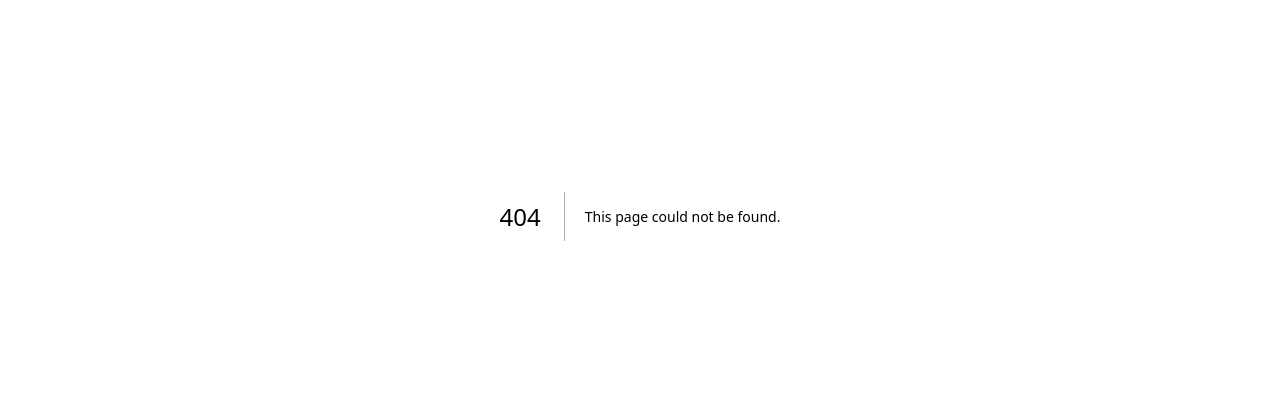
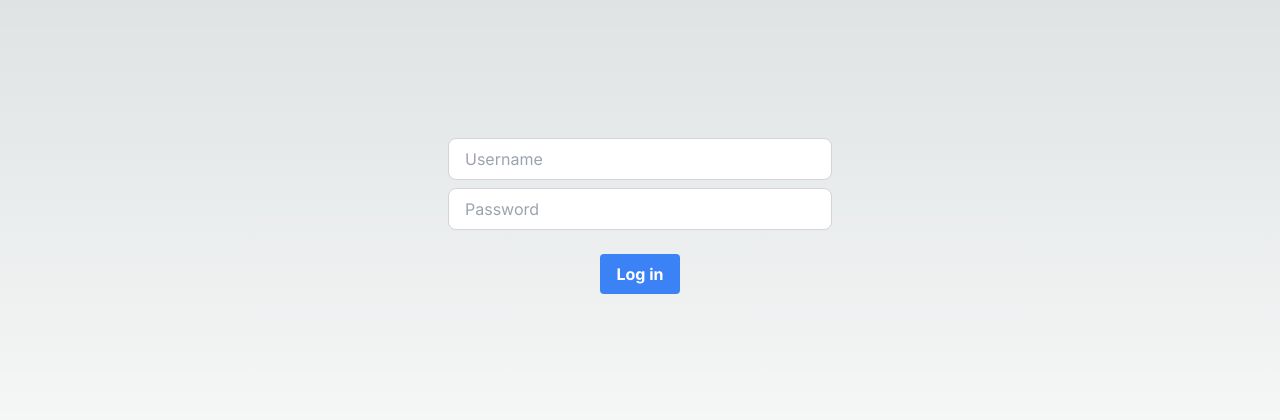
Before and after one commit to younes-jabbour/lmdina-frontend, a Next.js app: page /login in a window 1280 px wide. Before the commit this address had no page. Shown: the part 184-604 px from the top of the page. Built offline with nearby package versions, Linux system fonts and the light colour scheme.

Commit message:
Implemented login with JWT

```diff
--- /dev/null
+++ b/src/app/login/page.js
@@ -0,0 +1,67 @@
+'use client'
+import {useRouter} from "next/navigation";
+
+import React from "react";
+import {loginUser} from "../../utils/auth";
+import {userAPI} from "../../utils/api";
+
+
+export default function Home() {
+    const router = useRouter();
+
+    const [username, setUsername] = React.useState("");
+    const [password, setPassword] = React.useState("");
+
+    const handleSubmit = async (e) => {
+        e.preventDefault();
+        const payload = {username, password}
+        const data = await loginUser(payload);
+        window.localStorage.setItem("token", data.accessToken);
+        const user = await userAPI.get()
+        window.localStorage.setItem("user", JSON.stringify(user));
+        router.push("/");
+    };
+
+    return (
+        <>
+            <div className='flex justify-center items-center h-screen'>
+                <form onSubmit={handleSubmit} className='w-full max-w-sm'>
+                    <fieldset>
+                        <fieldset className="form-group">
+                            <input
+                                className="w-full px-4 py-2 rounded-lg border border-gray-300 focus:outline-none focus:border-blue-500 mb-2"
+                                type="text"
+                                placeholder="Username"
+                                value={username}
+                                onChange={(e) => {
+                                    setUsername(e.target.value)
+                                }}
+                            />
+                        </fieldset>
+
+                        <fieldset className="form-group">
+                            <input
+                                className="w-full px-4 py-2 rounded-lg border border-gray-300 focus:outline-none focus:border-blue-500 mb-2"
+                                type="password"
+                                placeholder="Password"
+                                value={password}
+                                onChange={(e) => {
+                                    setPassword(e.target.value)
+                                }}
+                            />
+                        </fieldset>
+
+                        <div className='flex justify-center items-center'>
+                            <button
+                                className="flex bg-blue-500 hover:bg-blue-700 text-white font-bold mt-4  py-2 px-4 rounded"
+                                type="submit"
+                            >
+                                Log in
+                            </button>
+                        </div>
+                    </fieldset>
+                </form>
+            </div>
+        </>
+    );
+}
--- /dev/null
+++ b/src/utils/checkLogin.ts
@@ -0,0 +1,6 @@
+const checkLogin = (currentUser) =>
+  !!currentUser &&
+  currentUser?.constructor === Object &&
+  Object.keys(currentUser).length !== 0;
+
+export default checkLogin;
```
